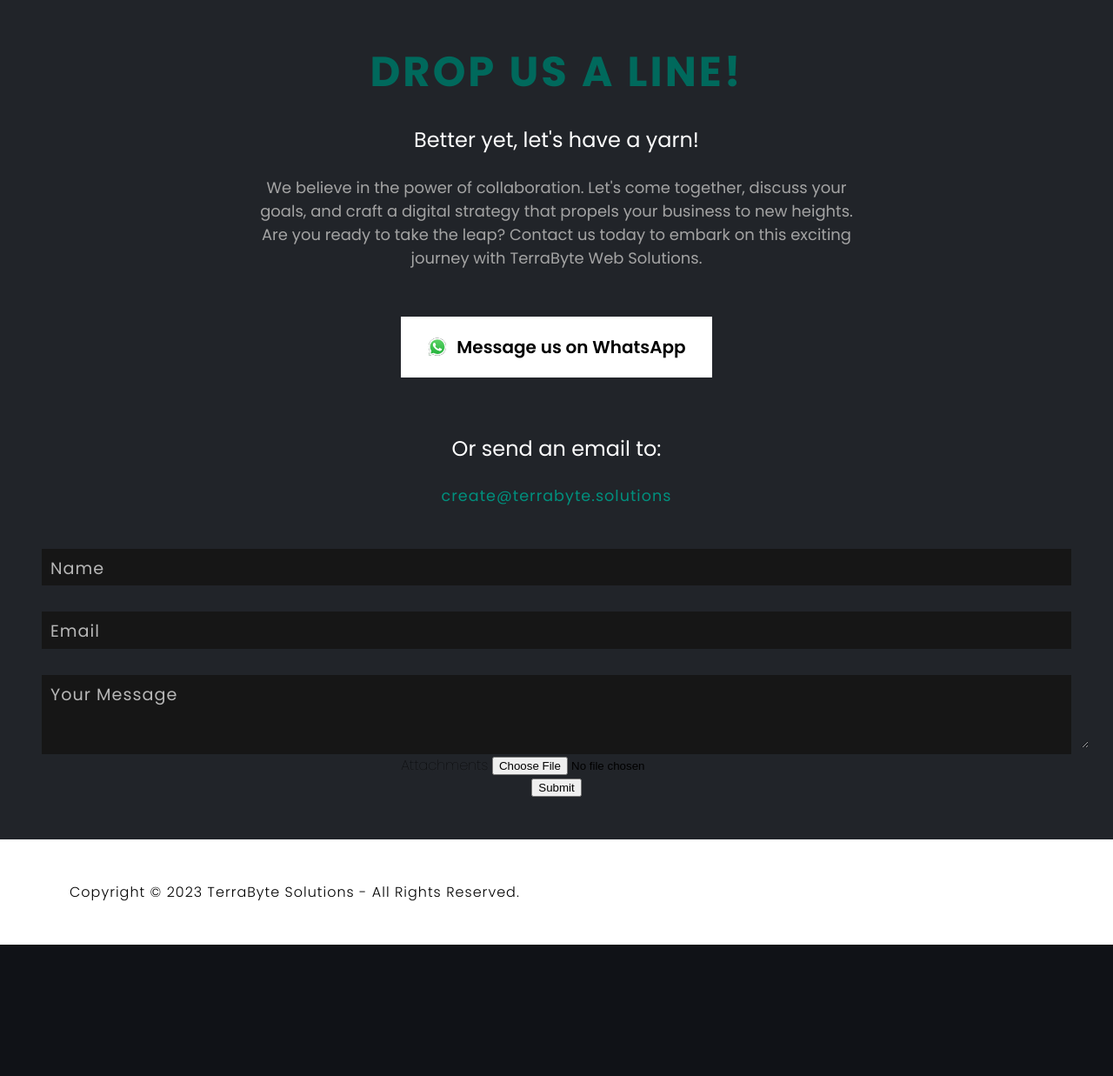
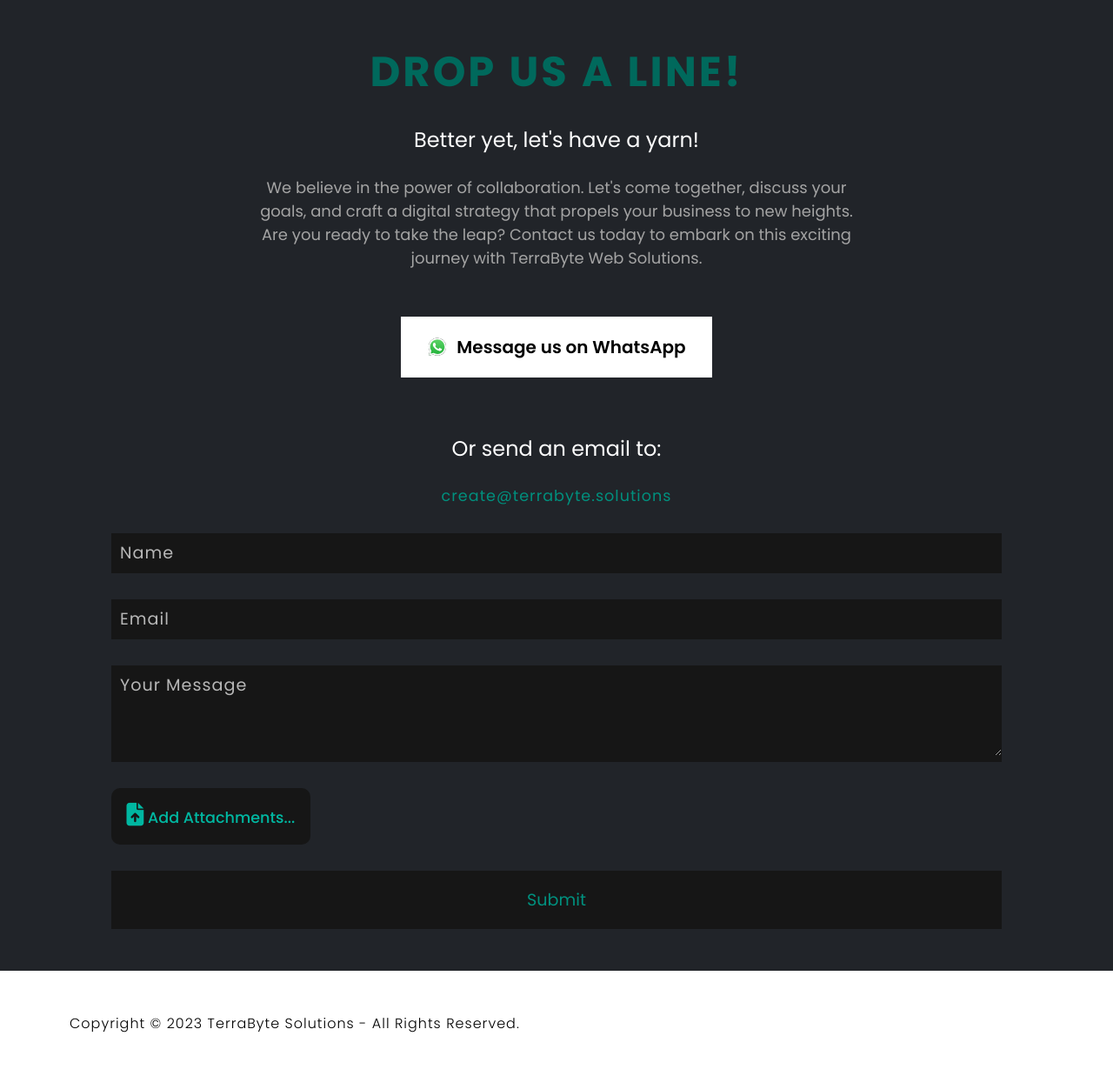
Before and after one commit to gavinwalters/TerraByte-Static, a PHP site: page / in a window 1280 px wide. Shown: the part 3648-4885 px from the top of the page at 87% size. Before the commit the page ends 4734 px from the top, so only its background shows below. Run offline with PHP 8.4, Linux system fonts and the light colour scheme.

Commit message:
PHPMailer file, form styling

```diff
--- a/index.html
+++ b/index.html
@@ -377,7 +377,7 @@
 
       <!-- <div class="form"><script src="/js/static.elfsight.com-platform.js" data-use-service-core defer></script>
         <div class="elfsight-app-bf951af6-5b09-4b09-8eb3-39149754ffdd"></div></div> -->
-        <form action="/action_page.php" class="form">
+        <form action="/home/wae8911z2q9t/PHPMailerTest/mailer.php" method="post" class="form" enctype="multipart/form-data">
           <div class="FormField">
             <input type="text" id="name" name="name" placeholder="What do we call you?" required>
 
@@ -393,8 +393,10 @@
 
             <label for="message">Your Message</label>
           </div>
-          <label for="file">Attachments</label>
-          <input type="file" id="file" name="filename"><br>
+          <div class="fileinput">
+            <input type="file" id="file" name="filename" class="inputfile">
+            <label for="file"><i class="fa-solid fa-file-arrow-up"></i> Add Attachments...</label>
+          </div>
           <input type="submit" id="submit" value="Submit">
         </form>
       </section>
--- a/style.css
+++ b/style.css
@@ -482,19 +482,25 @@
   margin-top: 3em;
   font-family: "Poppins", Arial, Helvetica, sans-serif;
   font-weight: 100;
+  width: 80vw;
+  margin: auto;
 }
 #contact .form div.FormField {
   background-color: rgb(22, 22, 22);
   width: 100%;
   margin-top: 30px;
   position: relative;
+  box-sizing: border-box;
 }
 #contact .form div.FormField input {
   width: 100%;
+  box-sizing: border-box;
+  -moz-box-sizing: border-box;
+  -webkit-box-sizing: border-box;
   border: none;
   outline: none;
   font-size: 1.2em;
-  padding: 7px 10px;
+  padding: 1.2em 10px;
   color: white;
   background-color: transparent;
   height: 1.5em;
@@ -544,11 +550,15 @@
   width: 100%;
   border: none;
   outline: none;
-  font-size: 1.2em;
+  font-size: 1em;
   padding: 7px 10px;
   color: WHITE;
   background-color: transparent;
-  height: 4.5em;
+  height: 6.5em;
+  font-family: "Poppins", Arial, Helvetica, sans-serif;
+  box-sizing: border-box;
+  -moz-box-sizing: border-box;
+  -webkit-box-sizing: border-box;
 }
 #contact .form div.FormField textarea:focus {
   border-width: 0 0 2px 0;
@@ -568,17 +578,71 @@
 }
 #contact .form div.FormField textarea::-moz-placeholder {
   font-family: "Poppins", Arial, Helvetica, sans-serif;
-  font-size: 0.8em;
+  font-size: 1em;
   font-weight: 300;
   letter-spacing: 1px;
   color: rgb(150, 150, 150);
 }
 #contact .form div.FormField textarea::placeholder {
   font-family: "Poppins", Arial, Helvetica, sans-serif;
-  font-size: 0.8em;
+  font-size: 1em;
   font-weight: 300;
   letter-spacing: 1px;
   color: rgb(150, 150, 150);
+}
+#contact .form .fileinput {
+  display: flex;
+}
+#contact .form .fileinput .inputfile {
+  width: 0.1px;
+  height: 0.1px;
+  opacity: 0;
+  overflow: hidden;
+  position: absolute;
+  z-index: -1;
+}
+#contact .form .fileinput .inputfile + label {
+  font-size: 1.1em;
+  font-weight: 500;
+  color: #00b7a1;
+  background-color: rgb(22, 22, 22);
+  padding: 1em 1em;
+  margin-top: 30px;
+  display: inline-block;
+  cursor: pointer; /* "hand" cursor */
+  border-radius: 10px;
+  justify-content: center;
+}
+#contact .form .fileinput .inputfile + label * {
+  pointer-events: none;
+}
+#contact .form .fileinput .inputfile:focus + label, #contact .form .fileinput .inputfile + label:hover {
+  background-color: #00907e;
+  color: #161616;
+  outline: 1px dotted black;
+  outline: -webkit-focus-ring-color auto 5px;
+}
+#contact .form .fileinput .fa-file-arrow-up {
+  font-size: 1.5em;
+}
+#contact .form input#submit {
+  background-color: rgb(22, 22, 22);
+  outline: none;
+  border: none;
+  color: #00907e;
+  font-family: "Poppins", Arial, Helvetica, sans-serif;
+  font-size: 1.2em;
+  font-weight: 400;
+  width: 100%;
+  margin-top: 30px;
+  padding: 1em 0;
+  cursor: pointer;
+}
+#contact .form input#submit:hover, #contact .form input#submit:focus {
+  background-color: #00907e;
+  color: #161616;
+  outline: 1px dotted black;
+  outline: -webkit-focus-ring-color auto 5px;
 }
 #contact .form button {
   font-weight: 500 !important;
--- a/style.scss
+++ b/style.scss
@@ -545,7 +545,8 @@
     margin-top: 3em;
     font-family: "Poppins", Arial, Helvetica, sans-serif;
     font-weight: 100;
-
+    width: 80vw;
+    margin: auto;
     // .cyzagu {
     //   color: white !important;
     // }
@@ -562,13 +563,16 @@
 
       margin-top: 30px;
       position: relative;
-
+      box-sizing: border-box;
       input {
         width: 100%;
+        box-sizing: border-box;
+        -moz-box-sizing: border-box;
+        -webkit-box-sizing: border-box;
         border: none;
         outline: none;
         font-size: 1.2em;
-        padding: 7px 10px;
+        padding: 1.2em 10px;
         color: white;
         background-color: transparent;
         height: 1.5em;
@@ -616,11 +620,15 @@
         width: 100%;
         border: none;
         outline: none;
-        font-size: 1.2em;
+        font-size: 1em;
         padding: 7px 10px;
         color: WHITE;
         background-color: transparent;
-        height: 4.5em;
+        height: 6.5em;
+        font-family: "Poppins", Arial, Helvetica, sans-serif;
+        box-sizing: border-box;
+        -moz-box-sizing: border-box;
+        -webkit-box-sizing: border-box;
 
         &:focus {
           border-width: 0 0 2px 0;
@@ -638,13 +646,78 @@
         }
         &::placeholder {
           font-family: "Poppins", Arial, Helvetica, sans-serif;
-          font-size: 0.8em;
+          font-size: 1em;
           font-weight: 300;
           letter-spacing: 1px;
           color: rgb(150, 150, 150);
         }
       }
     }
+
+    .fileinput {
+      display: flex;
+
+      .inputfile {
+        width: 0.1px;
+        height: 0.1px;
+        opacity: 0;
+        overflow: hidden;
+        position: absolute;
+        z-index: -1;
+
+        & + label {
+          font-size: 1.1em;
+          font-weight: 500;
+          color: #00b7a1;
+          background-color: rgb(22, 22, 22);
+          padding: 1em 1em;
+          margin-top: 30px;
+          display: inline-block;
+          cursor: pointer; /* "hand" cursor */
+          border-radius: 10px;
+          justify-content: center;
+        }
+        & + label * {
+          pointer-events: none;
+        }
+
+        &:focus + label,
+        & + label:hover {
+          background-color: #00907e;
+          color: #161616;
+          outline: 1px dotted black;
+          outline: -webkit-focus-ring-color auto 5px;
+        }
+      }
+      .fa-file-arrow-up {
+        font-size: 1.5em;
+      }
+    }
+
+    input#submit {
+      background-color: rgb(22, 22, 22);
+      outline: none;
+      border: none;
+      color: #00907e;
+      font-family: "Poppins", Arial, Helvetica, sans-serif;
+      font-size: 1.2em;
+      font-weight: 400;
+      width: 100%;
+      margin-top: 30px;
+      padding: 1em 0;
+      cursor: pointer;
+
+      &:hover,
+      &:focus {
+        background-color: #00907e;
+        color: #161616;
+        outline: 1px dotted black;
+        outline: -webkit-focus-ring-color auto 5px;
+      }
+    }
+    // label {
+    //   color: #00907e;
+    // }
 
     button {
       font-weight: 500 !important;
```
Also changed, not shown: action_page.php (added, +23 -0 lines), mailer.php (added, +92 -0 lines), 1 other file.
